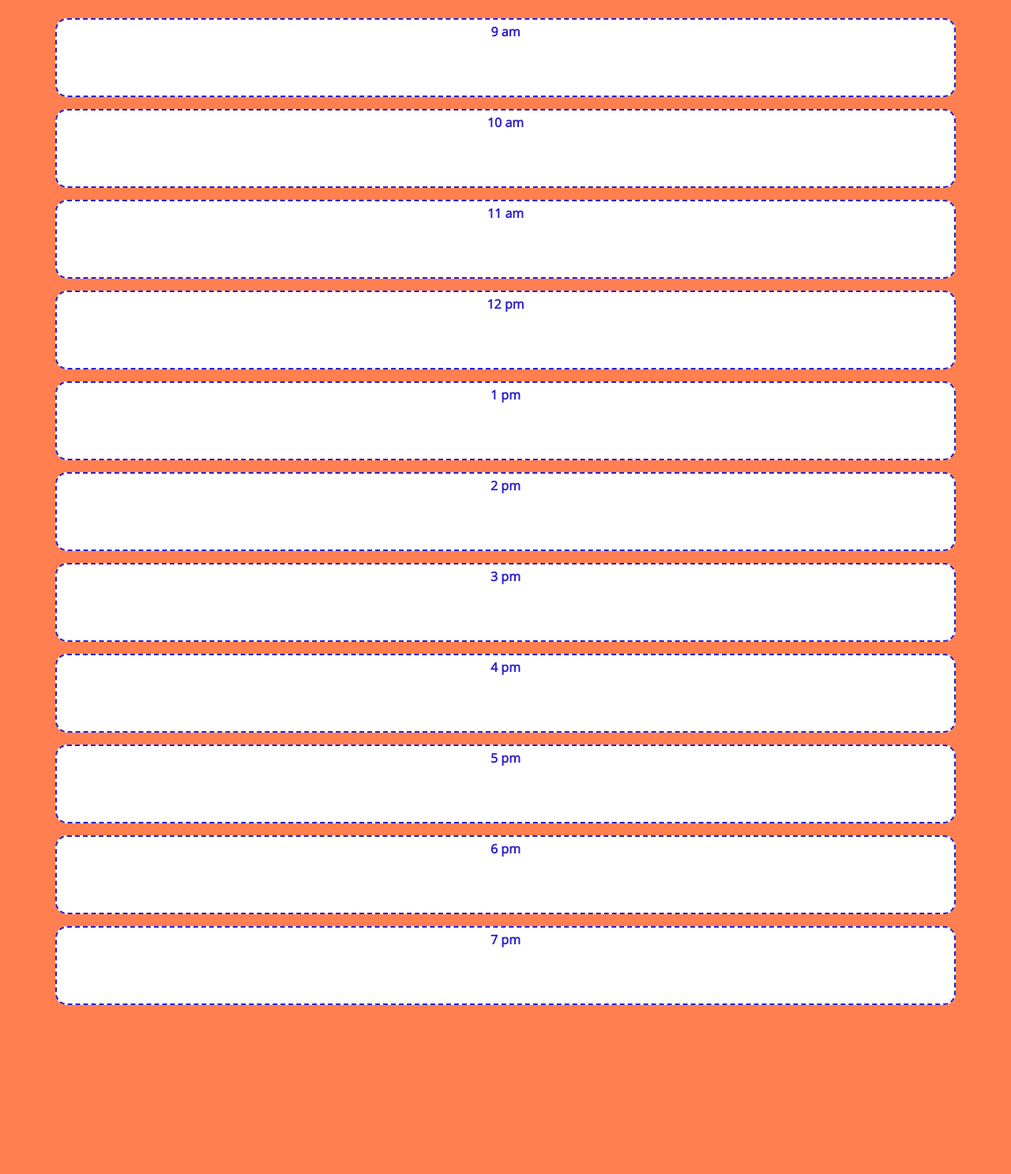
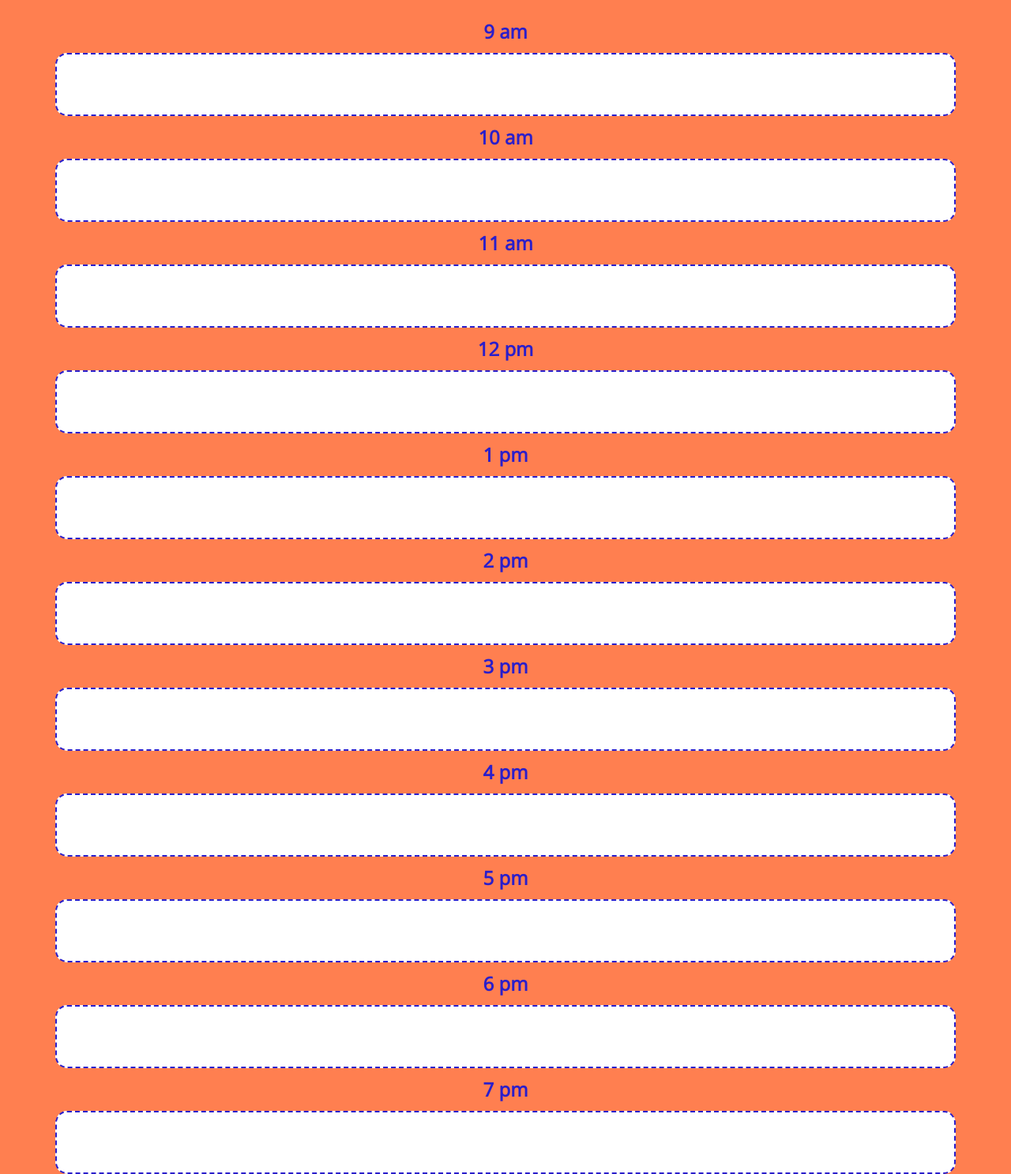
Before and after one commit to mgdelneri/Work-Day-Scheduler, a plain HTML site: page index.html in a window 1280 px wide. Shown: the part 360-1847 px from the top of the page at 79% size. Before the commit the page ends 1633 px from the top, so only its background shows below. Drawn offline with nearby package versions, Linux system fonts and the light colour scheme.

Commit message:
Edited time blocks to include input field and continued to style page

```diff
--- a/assets/script.js
+++ b/assets/script.js
@@ -6,9 +6,8 @@ $("#currentDay").text(today.format("dddd") + ", " + today.format("MMMM Do, YYYY"
 
 
 
-// TODO: Show the day at the top of the page
-// TODO: Use Bootstrap to make the calendar slots
-// TODO: Put time on each of the slots
+
+
 // TODO: Make it so you can enter input for each of the time slots
 // TODO: Have a "save" button at the end of each of the time slots
     // TODO: Save input in local storage, so it stays on page when you refresh page
--- a/assets/style.css
+++ b/assets/style.css
@@ -5,7 +5,7 @@ body {
   background-color: coral;
 }
 
-textarea{
+textarea {
   background: transparent;
   border: none;
   resize: none;
@@ -24,7 +24,7 @@ textarea{
 }
 
 #currentDay {
-  padding-top: 35px;
+  padding-top: 40px;
   font-size: xx-large;
   font-weight: bold;
 }
@@ -34,22 +34,25 @@ textarea{
 }
 
 .time-block{
+  color: rgb(42, 30, 203);
+  font-weight: bolder;
   text-align: center;
+  font-size: x-large;
   border-radius: 15px;
   margin-bottom: 15px;
 }
 
 .row {
   white-space: pre-wrap;
-  height: 100px;
+  height: 80px;
 }
 
 .hour {
   background-color: #ffffff;
   color: rgb(42, 30, 203);
-  font-weight: bolder;
   border: 2px dashed rgb(42, 30, 203);
   padding-top: 7px;
+  text-align: left;
 }
 
 .past {
--- a/index.html
+++ b/index.html
@@ -31,17 +31,28 @@
     <div class="container">
       <!-- Timeblocks go here -->
       <div class="row">
-        <div class="col-12 width-100 h-100 time-block hour">9 am</div>
-        <div class="col-12 width-100 h-100 time-block hour">10 am</div>
-        <div class="col-12 width-100 h-100 time-block hour">11 am</div>
-        <div class="col-12 width-100 h-100 time-block hour">12 pm</div>
-        <div class="col-12 width-100 h-100 time-block hour">1 pm</div>
-        <div class="col-12 width-100 h-100 time-block hour">2 pm</div>
-        <div class="col-12 width-100 h-100 time-block hour">3 pm</div>
-        <div class="col-12 width-100 h-100 time-block hour">4 pm</div>
-        <div class="col-12 width-100 h-100 time-block hour">5 pm</div>
-        <div class="col-12 width-100 h-100 time-block hour">6 pm</div>
-        <div class="col-12 width-100 h-100 time-block hour">7 pm</div>
+        <div class="col-12 time-block">9 am</div>
+        <input class="col-12 width-100 h-100 time-block hour"/>
+        <div class="col-12 time-block">10 am</div>
+        <input class="col-12 width-100 h-100 time-block hour"/>
+        <div class="col-12 time-block">11 am</div>
+        <input class="col-12 width-100 h-100 time-block hour"/>
+        <div class="col-12 time-block">12 pm</div>
+        <input class="col-12 width-100 h-100 time-block hour"/>
+        <div class="col-12 time-block">1 pm</div>
+        <input class="col-12 width-100 h-100 time-block hour"/>
+        <div class="col-12 time-block">2 pm</div>
+        <input class="col-12 width-100 h-100 time-block hour"/>
+        <div class="col-12 time-block">3 pm</div>
+        <input class="col-12 width-100 h-100 time-block hour"/>
+        <div class="col-12 time-block">4 pm</div>
+        <input class="col-12 width-100 h-100 time-block hour"/>
+        <div class="col-12 time-block">5 pm</div>
+        <input class="col-12 width-100 h-100 time-block hour"/>
+        <div class="col-12 time-block">6 pm</div>
+        <input class="col-12 width-100 h-100 time-block hour"/>
+        <div class="col-12 time-block">7 pm</div>
+        <input class="col-12 width-100 h-100 time-block hour"/>
       </div>
     </div>
 
```
